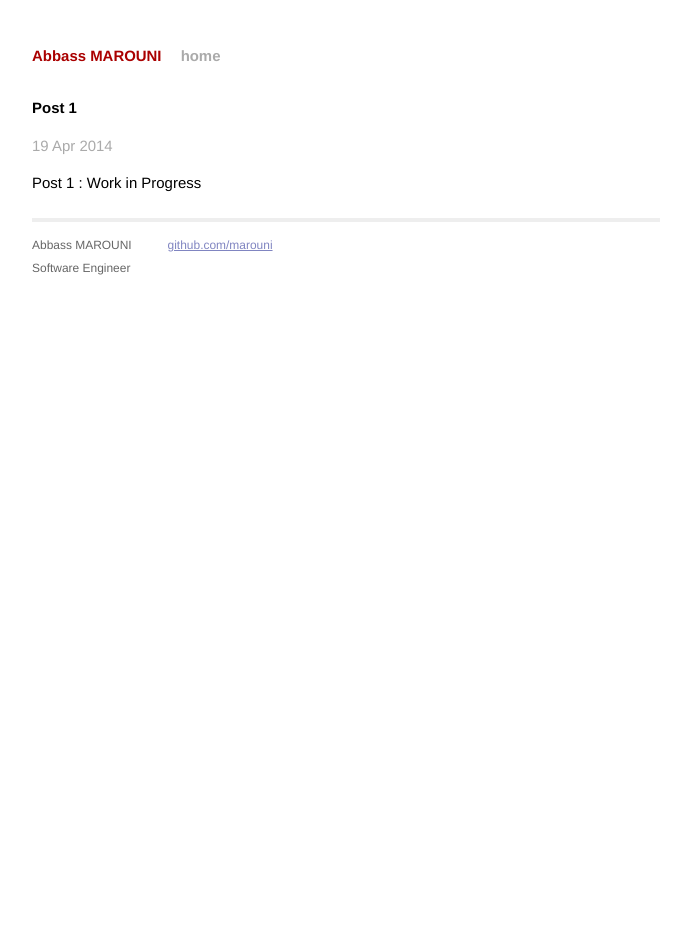
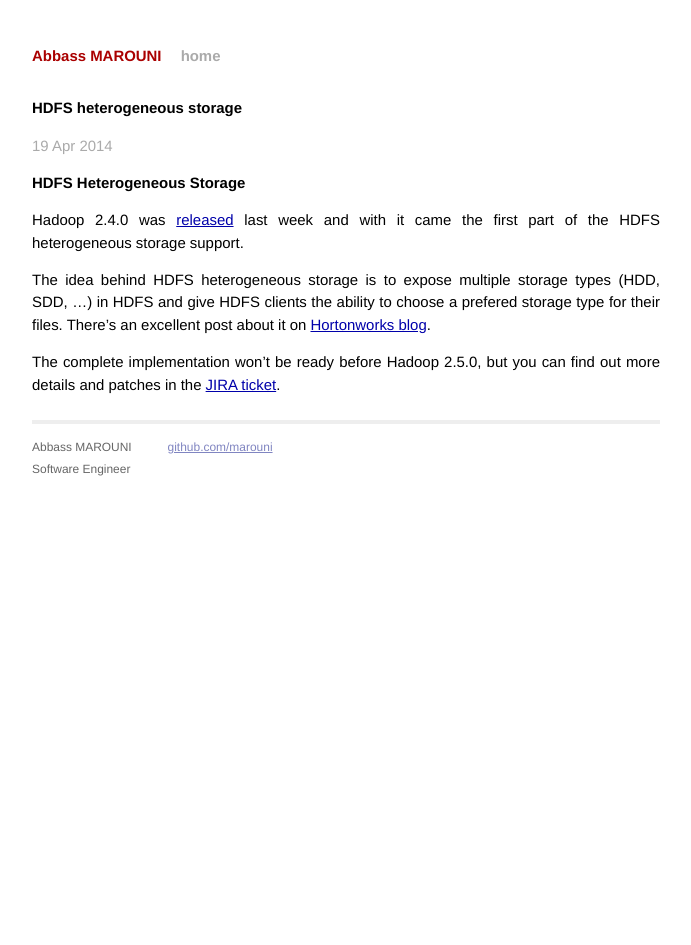
Before and after one commit to marouni/marouni.github.io, a Jekyll site: the page built from _posts/2014-04-19-welcome-to-jekyll.markdown, in a window 1280 px wide. Shown: the whole page, without its empty margins (294-985 px from the left). Built offline with Jekyll 4.4.1, drawn with Linux system fonts in a browser that asks for light colours; Markdown is read by kramdown in place of the engine named in the settings.

Commit message:
HDFS heterogeneous storage

```diff
--- a/_posts/2014-04-19-welcome-to-jekyll.markdown
+++ b/_posts/2014-04-19-welcome-to-jekyll.markdown
@@ -1,8 +1,13 @@
 ---
 layout: post
-title:  "Post 1"
+title:  "HDFS heterogeneous storage"
 date:   2014-04-19 19:10:29
 categories: jekyll update
 ---
 
-Post 1 : Work in Progress
+# HDFS Heterogeneous Storage
+Hadoop 2.4.0 was [released](http://hadoop.apache.org/docs/r2.4.0/hadoop-project-dist/hadoop-common/releasenotes.html) last week and with it came the first part of the HDFS heterogeneous storage support.
+
+The idea behind HDFS heterogeneous storage is to expose multiple storage types (HDD, SDD, ...) in HDFS and give HDFS clients the ability to choose a prefered storage type for their files. There's an excellent post about it on [Hortonworks blog](http://hortonworks.com/blog/heterogeneous-storages-hdfs/).
+
+The complete implementation won't be ready before Hadoop 2.5.0, but you can find out more details and patches in the [JIRA ticket](https://issues.apache.org/jira/browse/HDFS-2832).
```
